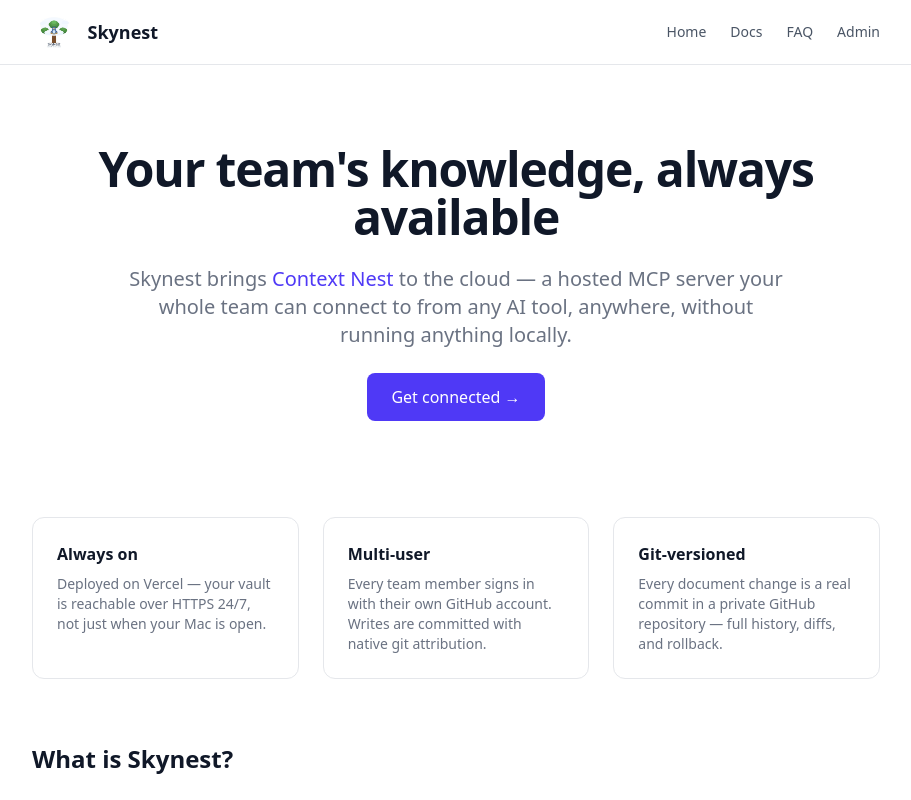
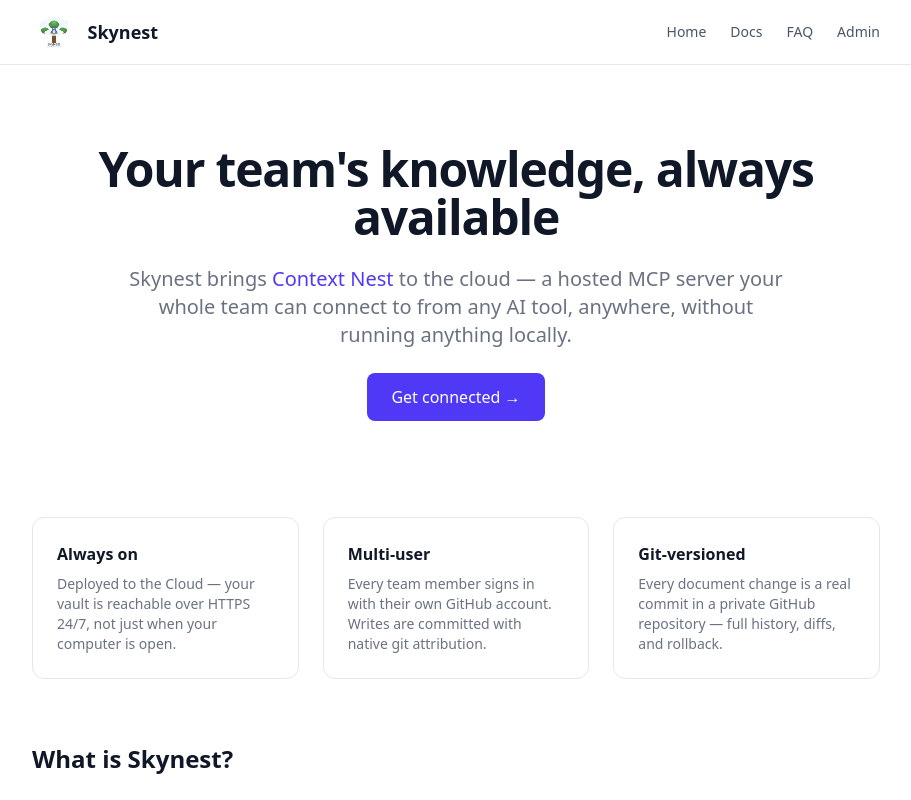
Before and after one commit to jhs129/skynest, a Next.js app: page / in a window 1280 px wide. Shown: the top 800 px of the page, without its empty margins (184-1095 px from the left). Built offline with nearby package versions, Linux system fonts and the light colour scheme.

Commit message:
copy changes

```diff
--- a/src/components/home/FeaturesGrid.tsx
+++ b/src/components/home/FeaturesGrid.tsx
@@ -2,7 +2,7 @@
   {
     title: 'Always on',
     description:
-      'Deployed on Vercel — your vault is reachable over HTTPS 24/7, not just when your Mac is open.',
+      'Deployed to the Cloud — your vault is reachable over HTTPS 24/7, not just when your computer is open.',
   },
   {
     title: 'Multi-user',
```
Also changed, not shown: 1 other file (tests, documents, lock files or other folders).
